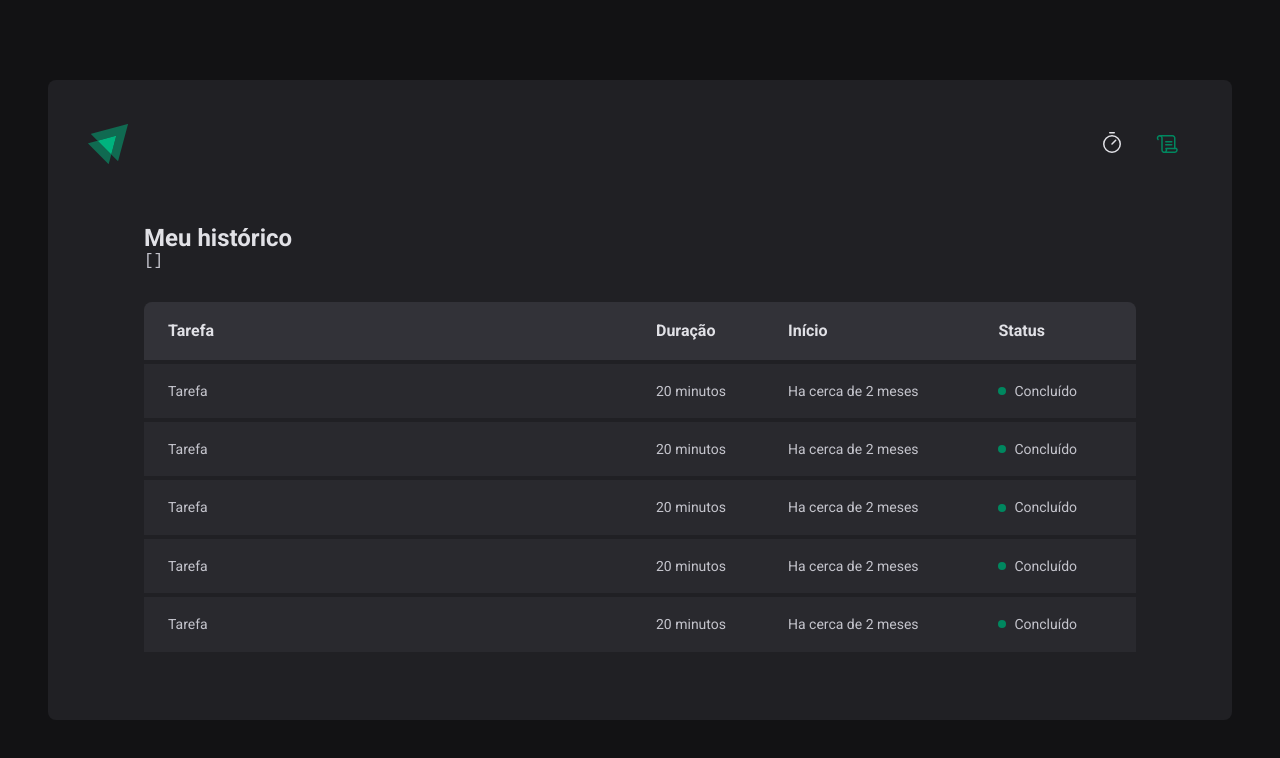
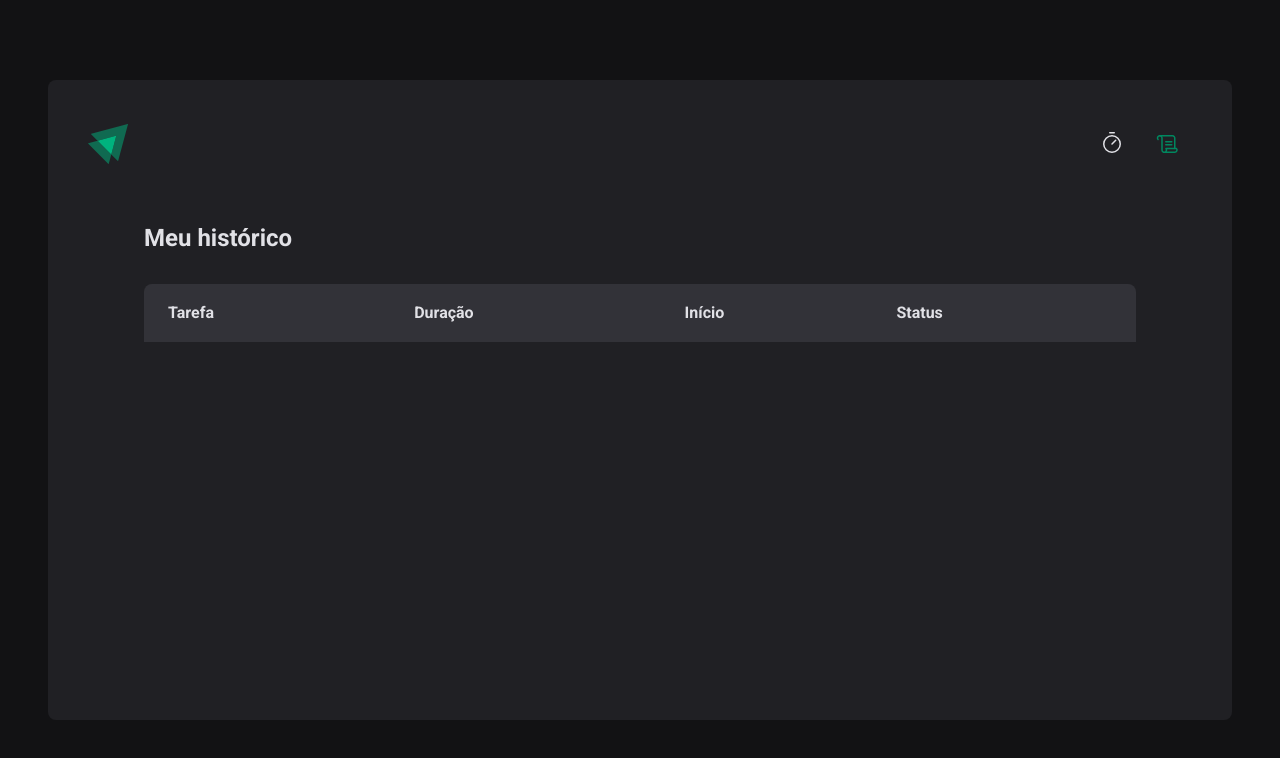
Before and after one commit to fabio-beutler/ignite-02-timer, a React (Vite) app: page /history in a window 1280 px wide. Shown: the top 758 px of the page. Built offline with nearby package versions, Linux system fonts and the light colour scheme.

Commit message:
Context no React - Listagem do Histórico

```diff
--- a/src/pages/History/index.tsx
+++ b/src/pages/History/index.tsx
@@ -8,8 +8,6 @@
   return (
     <HistoryContainer>
       <h1>Meu histórico</h1>
-
-      <pre>{JSON.stringify(cycles, null, 2)}</pre>
 
       <HistoryList>
         <table>
@@ -22,13 +20,21 @@
             </tr>
           </thead>
           <tbody>
-            {Array.from({ length: 5 }).map((_, index) => (
-              <tr key={index}>
-                <td>Tarefa</td>
-                <td>20 minutos</td>
-                <td>Ha cerca de 2 meses</td>
+            {cycles.map((cycle) => (
+              <tr key={cycle.id}>
+                <td>{cycle.task}</td>
+                <td>{cycle.minutesAmount} minutos</td>
+                <td>{cycle.startDate.toISOString()}</td>
                 <td>
-                  <Status statusColor='green'>Concluído</Status>
+                  {!cycle.finishedDate && !cycle.interruptedDate && (
+                    <Status statusColor='yellow'>Em andamento</Status>
+                  )}
+                  {cycle.finishedDate && (
+                    <Status statusColor='green'>Concluído</Status>
+                  )}
+                  {cycle.interruptedDate && (
+                    <Status statusColor='red'>Interrompido</Status>
+                  )}
                 </td>
               </tr>
             ))}
--- a/src/pages/Home/components/Countdown/index.tsx
+++ b/src/pages/Home/components/Countdown/index.tsx
@@ -23,6 +23,9 @@
 
   useEffect(() => {
     if (activeCycle) document.title = `Ignite Timer | ${minutes}:${seconds}`;
+    return () => {
+      document.title = 'Ignite Timer';
+    };
   }, [minutes, seconds, activeCycle]);
 
   useEffect(() => {
```
